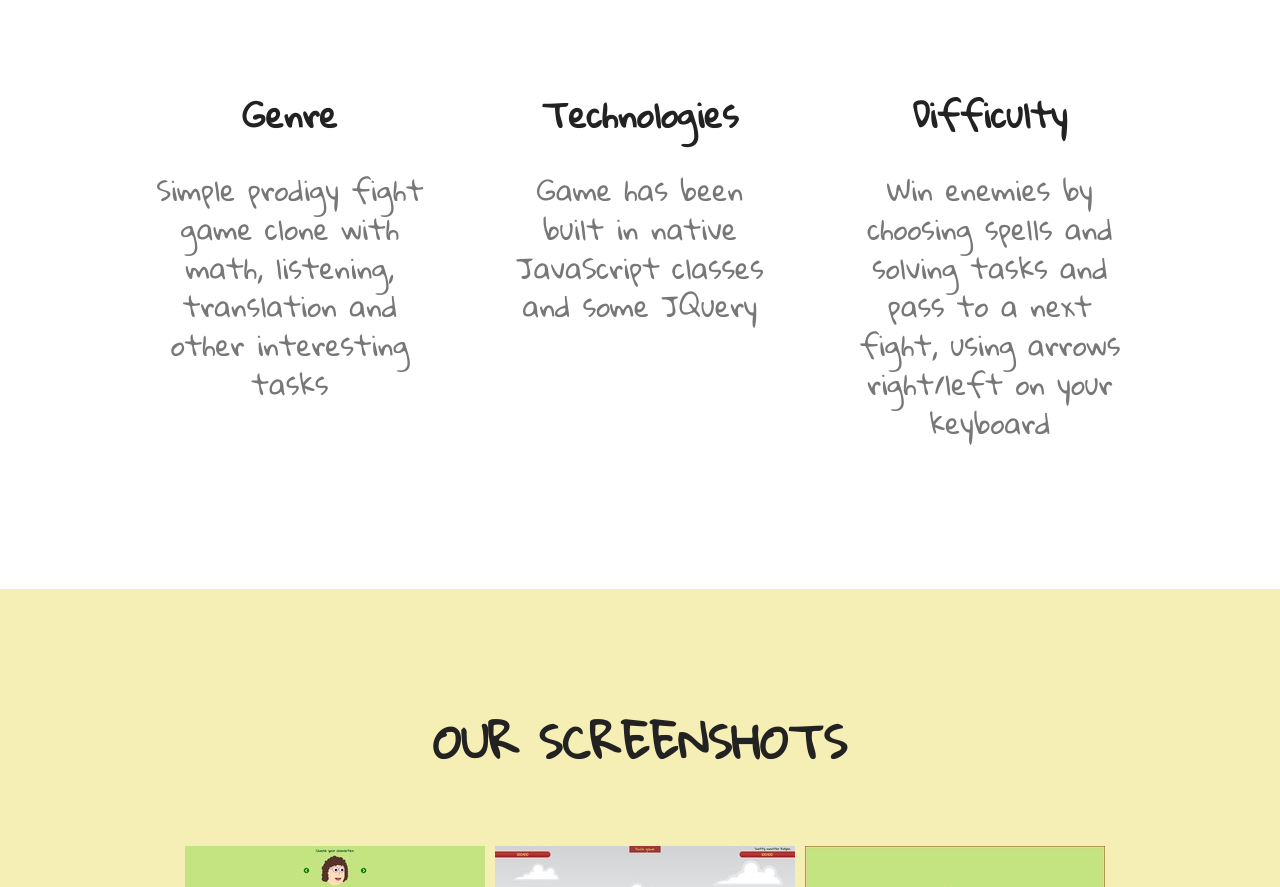
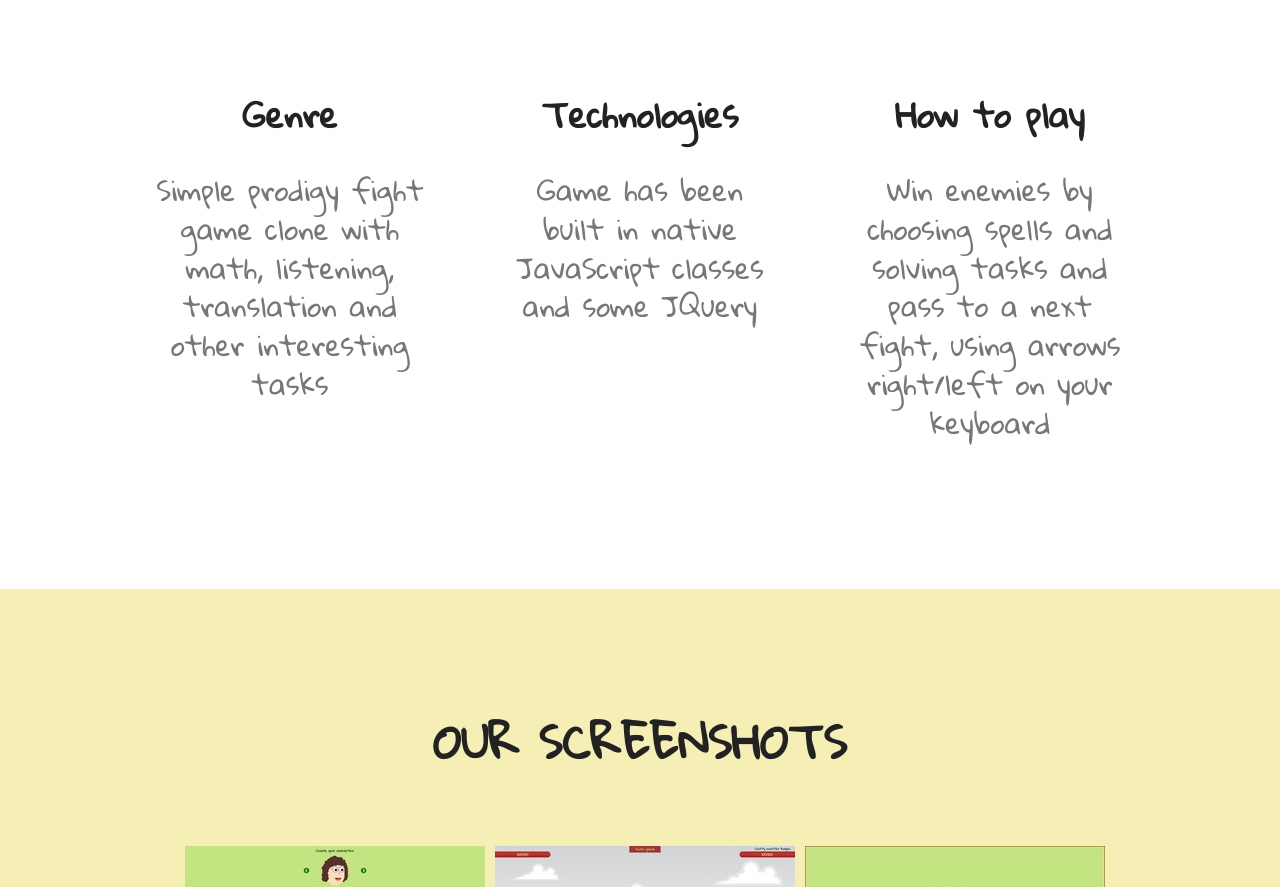
Before and after one commit to MedvedevaM/Final_game, a plain HTML site: page index.html in a window 1280 px wide. Shown: the part 956-1843 px from the top of the page. Drawn offline with Linux system fonts and the light colour scheme.

Commit message:
add some other corrections in the text

```diff
--- a/index.html
+++ b/index.html
@@ -42,7 +42,7 @@
             <p>Game has been built in native JavaScript classes and some JQuery</p>
           </div>
           <div class="description_item">
-            <h3>Difficulty</h3>
+            <h3>How to play</h3>
             <p>Win enemies by choosing spells and solving tasks and pass to a next fight, using arrows right/left on your keyboard</p>
           </div>
         </div>
```
